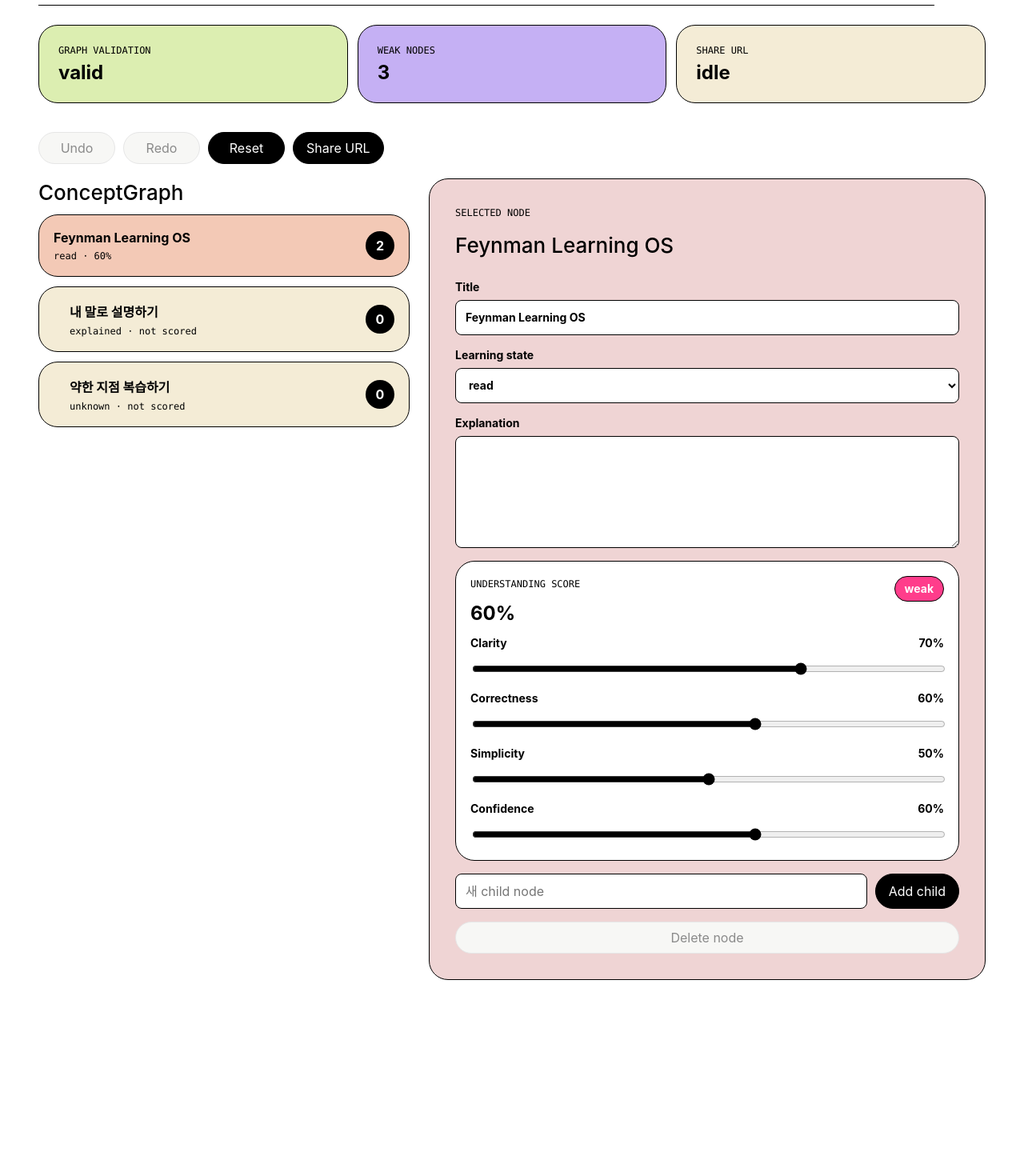
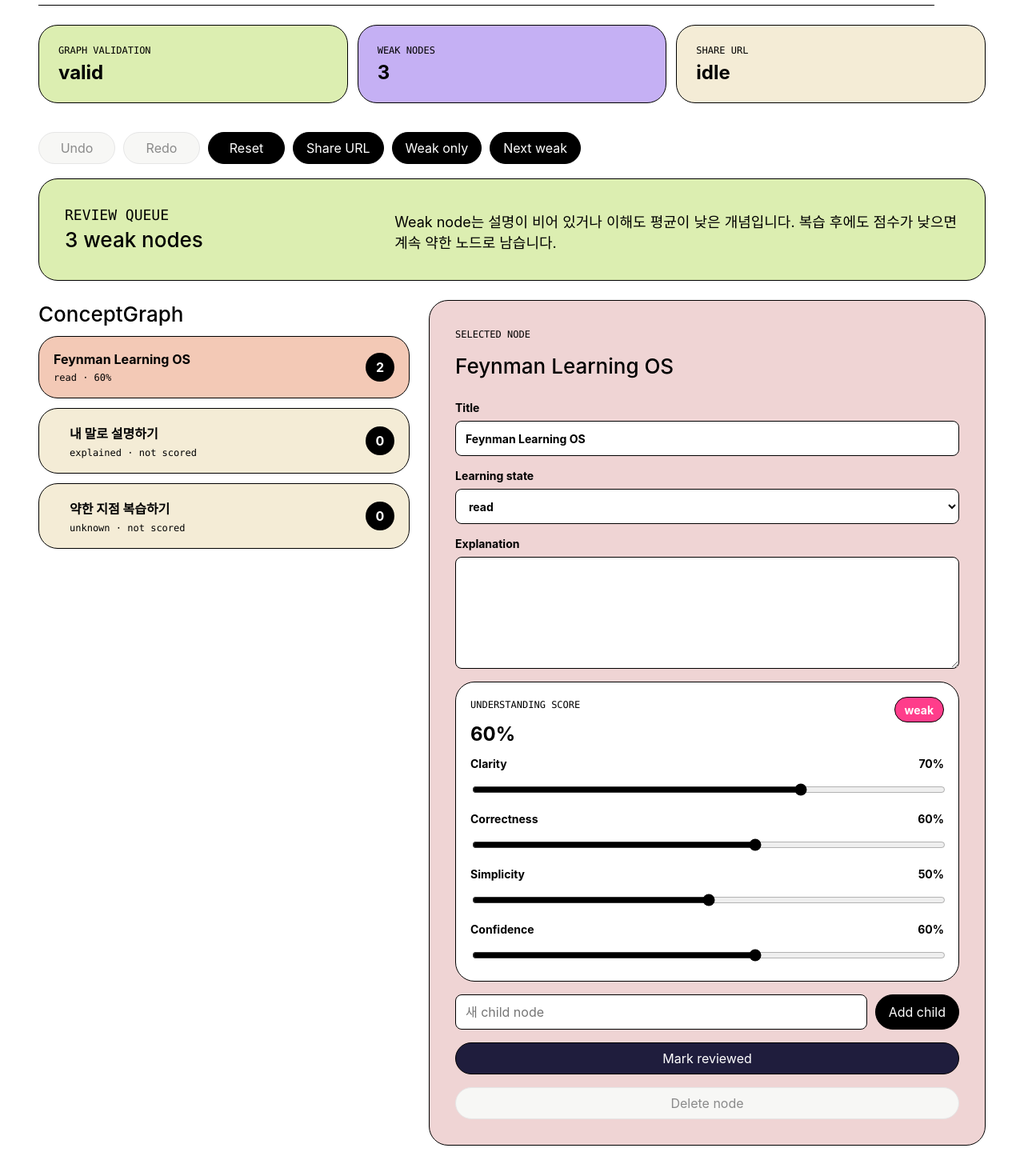
Before and after one commit to heesu-chung/feynman-learning, a Next.js app: page / in a window 1280 px wide. Shown: the part 408-1878 px from the top of the page at 80% size. Before the commit the page ends 1681 px from the top, so only its background shows below. Built offline with nearby package versions, Linux system fonts and the light colour scheme.

Commit message:
Add weak-node review flow

```diff
--- a/app/GraphEditor.tsx
+++ b/app/GraphEditor.tsx
@@ -59,10 +59,13 @@ export function GraphEditor() {
   const [selectedId, setSelectedId] = useState(initialGraph.rootId);
   const [childTitle, setChildTitle] = useState("");
   const [shareStatus, setShareStatus] = useState("idle");
+  const [showWeakOnly, setShowWeakOnly] = useState(false);
   const validation = validateConceptGraph(history.graph);
   const selectedNode = history.graph.nodes[selectedId] ?? history.graph.nodes[history.graph.rootId];
   const nodes = useMemo(() => flattenGraph(history.graph), [history.graph]);
-  const weakNodeCount = nodes.filter(({ node }) => isWeakNode(node)).length;
+  const weakNodes = nodes.filter(({ node }) => isWeakNode(node));
+  const visibleNodes = showWeakOnly ? weakNodes : nodes;
+  const weakNodeCount = weakNodes.length;
   const selectedAverage = calculateScoreAverage(selectedNode.score);
 
   useEffect(() => {
@@ -169,6 +172,20 @@ export function GraphEditor() {
     }
   }
 
+  function selectNextWeakNode(): void {
+    if (weakNodes.length === 0) {
+      return;
+    }
+
+    const currentIndex = weakNodes.findIndex(({ node }) => node.id === selectedNode.id);
+    const nextIndex = currentIndex < 0 ? 0 : (currentIndex + 1) % weakNodes.length;
+    setSelectedId(weakNodes[nextIndex].node.id);
+  }
+
+  function markSelectedReviewed(): void {
+    updateSelected({ learningState: "reviewed" });
+  }
+
   function resetGraph(): void {
     localStorage.removeItem(storageKey);
     window.history.replaceState(null, "", window.location.pathname);
@@ -221,13 +238,34 @@ export function GraphEditor() {
         <button onClick={() => void shareGraph()} type="button">
           Share URL
         </button>
+        <button
+          className={showWeakOnly ? "activeButton" : ""}
+          onClick={() => setShowWeakOnly((value) => !value)}
+          type="button"
+        >
+          Weak only
+        </button>
+        <button disabled={weakNodeCount === 0} onClick={selectNextWeakNode} type="button">
+          Next weak
+        </button>
+      </section>
+
+      <section className="reviewStrip" aria-label="약한 노드 리뷰">
+        <div>
+          <p className="eyebrow">Review queue</p>
+          <h2>{weakNodeCount === 0 ? "No weak nodes" : `${weakNodeCount} weak nodes`}</h2>
+        </div>
+        <p>
+          Weak node는 설명이 비어 있거나 이해도 평균이 낮은 개념입니다. 복습 후에도 점수가
+          낮으면 계속 약한 노드로 남습니다.
+        </p>
       </section>
 
       <section className="editorShell" aria-label="ConceptGraph 편집기">
         <aside className="nodeTree">
           <h2>ConceptGraph</h2>
           <div className="nodeList">
-            {nodes.map(({ node, depth }) => (
+            {visibleNodes.map(({ node, depth }) => (
               <button
                 className={[
                   "node",
@@ -340,6 +378,15 @@ export function GraphEditor() {
               Add child
             </button>
           </div>
+
+          <button
+            className="reviewButton"
+            disabled={selectedNode.learningState === "reviewed"}
+            onClick={markSelectedReviewed}
+            type="button"
+          >
+            Mark reviewed
+          </button>
 
           <button
             className="dangerButton"
--- a/app/globals.css
+++ b/app/globals.css
@@ -172,6 +172,33 @@ button:disabled {
 .toolbar button {
   min-width: 96px;
   padding: 0 16px;
+}
+
+.activeButton {
+  background: var(--block-lilac);
+  color: var(--ink);
+}
+
+.reviewStrip {
+  display: grid;
+  grid-template-columns: minmax(220px, 0.55fr) minmax(320px, 1fr);
+  gap: 24px;
+  align-items: end;
+  margin-bottom: 24px;
+  padding: 32px;
+  border: 1px solid var(--ink);
+  border-radius: 24px;
+  background: var(--block-lime);
+}
+
+.reviewStrip h2,
+.reviewStrip p {
+  margin-bottom: 0;
+}
+
+.reviewStrip p {
+  font-size: 18px;
+  line-height: 1.45;
 }
 
 .editorShell {
@@ -359,8 +386,14 @@ input[type="range"] {
 }
 
 .addChild button,
-.dangerButton {
+.dangerButton,
+.reviewButton {
   padding: 0 16px;
+}
+
+.reviewButton {
+  background: var(--block-navy);
+  color: var(--inverse-ink);
 }
 
 .dangerButton {
@@ -388,6 +421,7 @@ input[type="range"] {
 
   .statusGrid,
   .editorShell,
+  .reviewStrip,
   .addChild {
     grid-template-columns: 1fr;
   }
```
Also changed, not shown: 3 other files (tests, documents, lock files or other folders).
